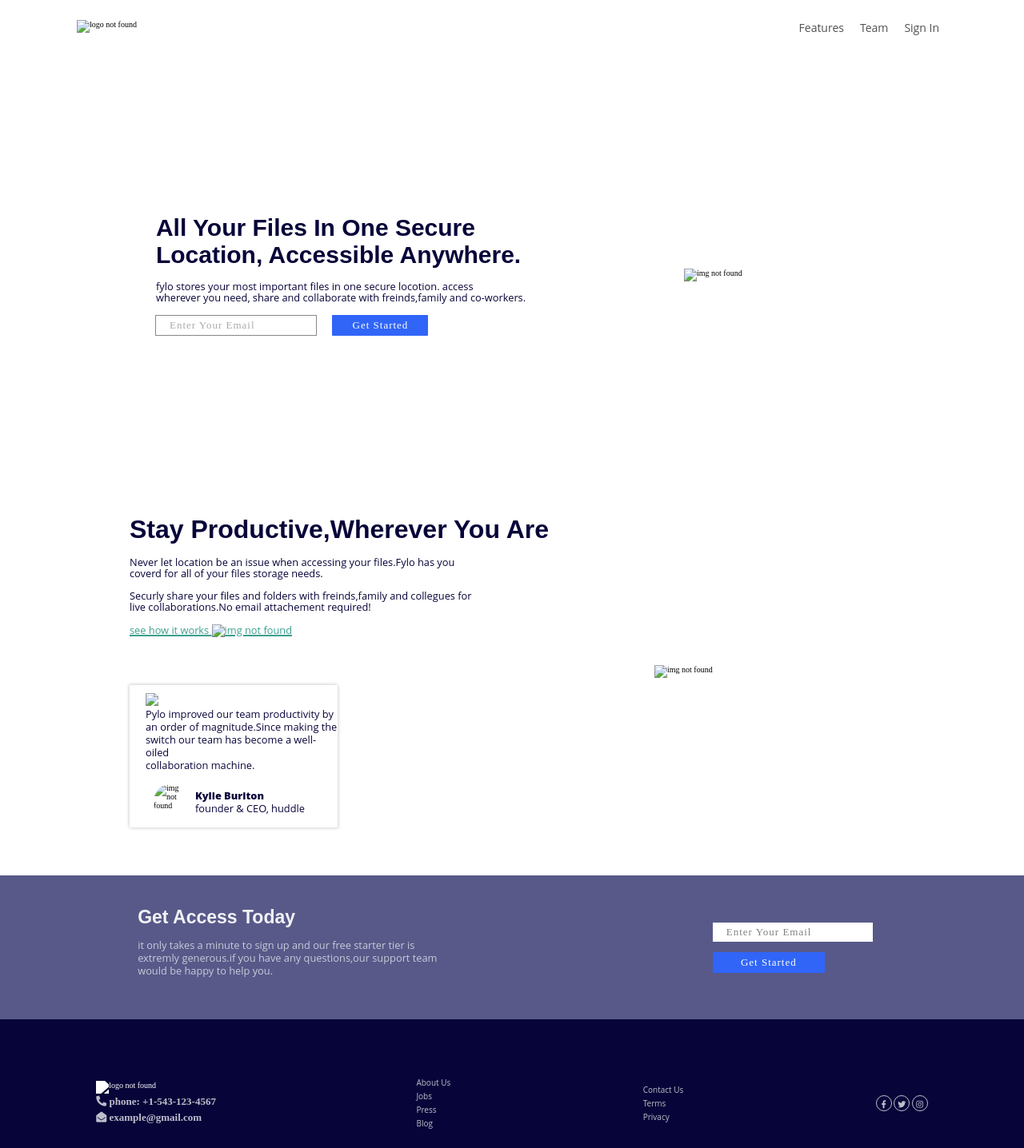
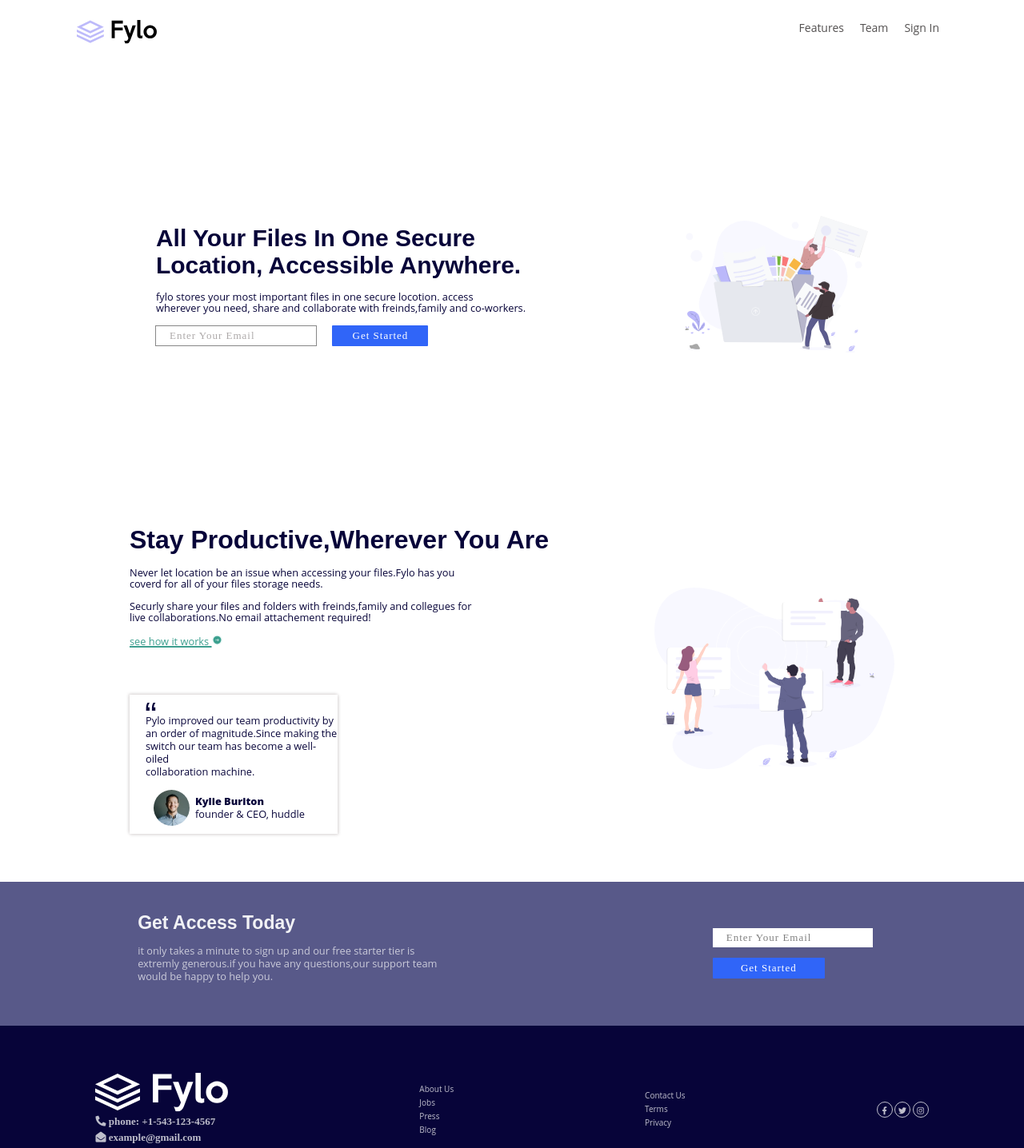
Before and after one commit to joligomez/Fylowebsite.github.io, a plain HTML site: page index.html in a window 1280 px wide. Shown: the top 1436 px of the page at 80% size. Drawn offline with Linux system fonts and the light colour scheme.

Commit message:
Update index.html

```diff
--- a/index.html
+++ b/index.html
@@ -16,7 +16,7 @@
         <!-- header starts -->
         <header class="main-header">
             <div class="logo-container">
-                <img src="..//images/logo.svg" alt="logo not found">
+                <img src="./images/logo.svg" alt="logo not found">
             </div>
             <nav>
                 <ul>
@@ -41,7 +41,7 @@
                 </div>
             </div>
             <div class="col-2 col">
-                <img src="..//images/illustration-1.svg" alt="img not found">
+                <img src="./images/illustration-1.svg" alt="img not found">
             </div>
         </div>
         <div class="row-2 row-flex">
@@ -53,16 +53,16 @@
                     Securly share your files and folders with freinds,family and collegues for<br>
                     live collaborations.No email attachement required!
                 </p>
-                <p class="paragraph green-p">see how it works <img src="..//images/icon-arrow.svg" alt="img not found"></p>
+                <p class="paragraph green-p">see how it works <img src="./images/icon-arrow.svg" alt="img not found"></p>
                 <div class="feedback">
-                    <img src="..//images/icon-quotes.svg">
+                    <img src="./images/icon-quotes.svg">
                     <p class="paragraph">Pylo improved our team productivity by<br>
                         an order of magnitude.Since making the<br>
                         switch our team has become a well-oiled<br>
                         collaboration machine.
                     </p>
                     <div class="info-details">
-                        <img src="..//images/avatar-testimonial.jpg" alt="img not found">
+                        <img src="./images/avatar-testimonial.jpg" alt="img not found">
                         <div class="user-info">
                             <p class="paragraph bold-p">Kylie Buriton</p>
                             <p class="paragraph small-p">founder & CEO, huddle</p>
@@ -71,7 +71,7 @@
                 </div>
             </div>
             <div class="col-2 col">
-                <img src="..//images/illustration-2.svg" alt="img not found">
+                <img src="./images/illustration-2.svg" alt="img not found">
             </div>
         </div>
         <div class="row-3 row-flex">
@@ -90,7 +90,7 @@
 <!---------------------------------------------footer-------------------------------------->
         <div class="row-4 row-flex">
             <div class="col-1">
-                <img class="img-logo-footer" src="..//images/logo.svg" alt="logo not found">
+                <img class="img-logo-footer" src="./images/logo.svg" alt="logo not found">
                 <i class="fas fa-phone-alt "> phone: +1-543-123-4567</i>
                 <i class="fas fa-envelope-open "> example@gmail.com</i>
             </div>
```
